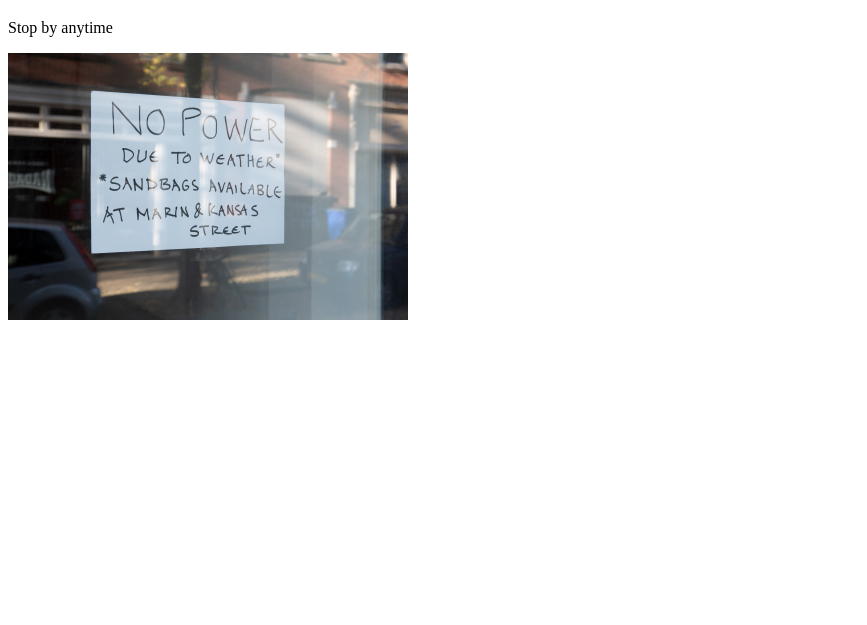
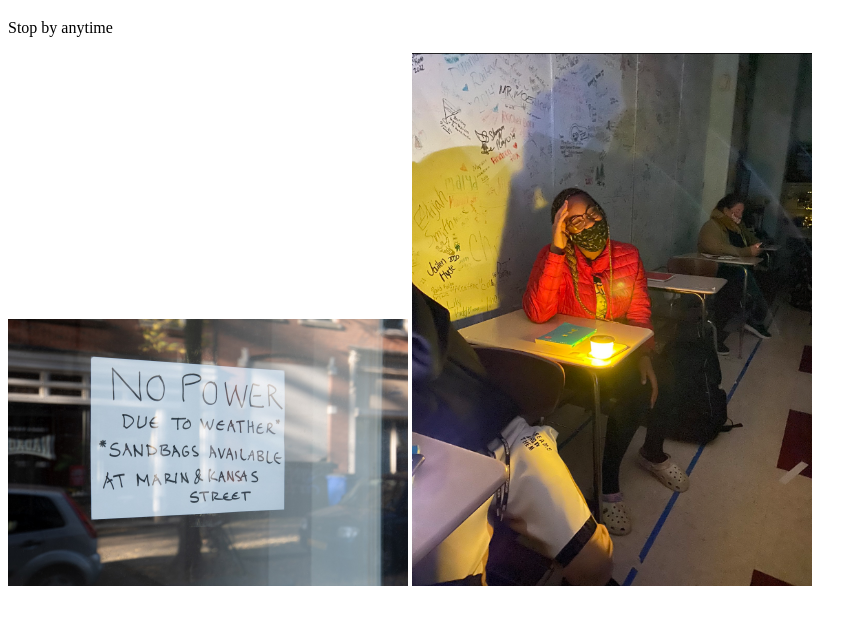
Before and after one commit to mkneebone/my-new-folder, a plain HTML site: page index.html in a window 1280 px wide. Shown: the part 61-686 px from the top of the page, without its empty margins (0-867 px from the left). Drawn offline with Linux system fonts and the light colour scheme.

Commit message:
Added an image

```diff
--- a/index.html
+++ b/index.html
@@ -9,5 +9,6 @@
 	<h1>Welcome to my Website!</h1>
 	<p>Stop by anytime</p>
 	<img src="photo.jpg" width="400px">
+	<img src="Screen Shot 2021-11-05 at 12.31.08.png" width="400px">
 </body>
 </html>
```
Also changed, not shown: Screen Shot 2021-11-05 at 12.31.08.png (added).
